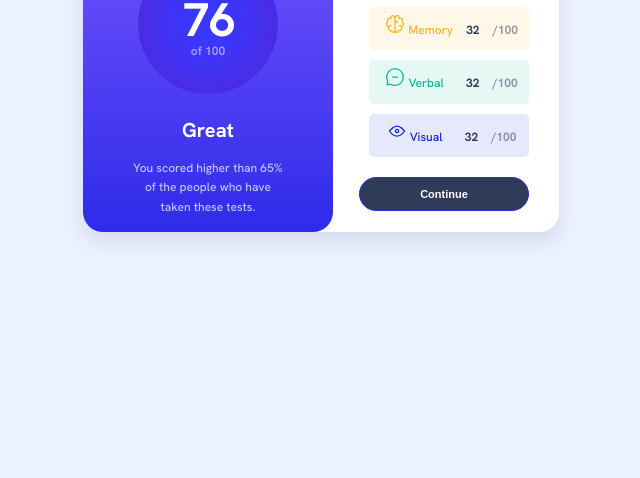
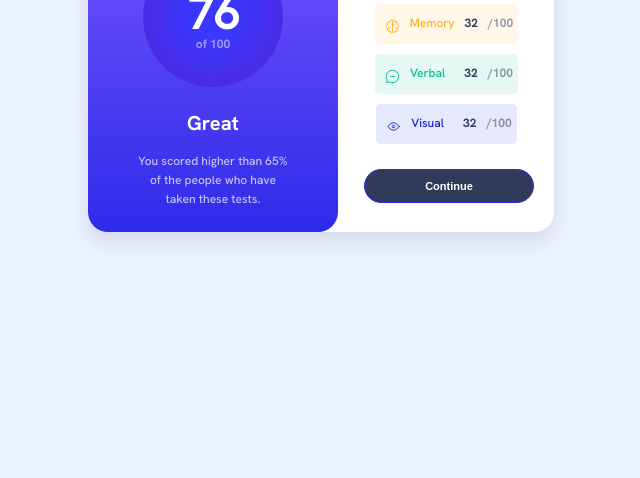
Before and after one commit to elic4vet/results-component, a plain HTML site: page index.html in a window 1280 px wide. Shown: the part 338-816 px from the top of the page, without its empty margins (319-959 px from the left). Drawn offline with Linux system fonts and the light colour scheme.

Commit message:
Update styles.css

```diff
--- a/styles.css
+++ b/styles.css
@@ -31,6 +31,13 @@
   --dark-gray-blue: hsl(224, 30%, 27%);
 
   --main-ff: "Hanken Grotesk", sans-serif;
+  margin: 0;
+  padding: 0;
+}
+
+body,
+html {
+  height: 100%;
 }
 
 body {
@@ -47,6 +54,9 @@ body {
 
 .container {
   display: flex;
+  justify-content: center;
+  align-items: center;
+  height: inherit;
   flex-direction: column;
   align-items: center;
   max-width: 1200px;
@@ -110,7 +120,7 @@ body {
   color: var(--Dark-gray-blue);
   width: 180px;
   height: 250px;
-  padding: 45px 30px 45px 16px;
+  padding: 45px 20px 45px 16px;
 }
 
 /*right */
@@ -157,10 +167,13 @@ body {
 
 .results {
   list-style: none;
-  padding-left: 0;
   align-items: center;
-  margin-left: 5px;
-  margin-bottom: 0;
+  text-align: center;
+  display: flex;
+  flex-direction: column;
+  justify-content: center;
+  margin-top: 10px;
+  padding: 5px 5px 5px 5px;
 }
 .reaction,
 .memory,
@@ -173,8 +186,11 @@ body {
   margin-bottom: 20px;
   border-radius: 5px;
   margin-left: 15px;
-  padding: 7px 10px 10px 10px;
-  display: block;
+  padding: 10px 5px 10px 5px;
+  align-items: center;
+  text-align: center;
+  display: flex;
+  margin-left: 5px;
 }
 
 .reaction {
@@ -200,15 +216,16 @@ body {
   margin-left: 10px;
   color: var(--dark-gray-blue);
   text-align: center;
+  justify-content: center;
+  margin-right: 10px;
 }
 
 .total-percentage {
   font-size: 12px;
   font-weight: 700;
-  margin-left: 10px;
   color: var(--dark-gray-blue);
   opacity: 0.5;
-  text-align: center;
+  justify-content: center;
 }
 
 .btn {
@@ -234,17 +251,19 @@ body {
 }
 
 img {
-  display: inline-block;
+  justify-content: center;
+  align-items: center;
+  margin-top: 5px;
+  max-width: 15px;
   margin-left: 5px;
+  margin-right: 10px;
 }
 
 /*media queries */
-
 @media (max-width: 768px) {
   .container {
+    justify-content: center;
     align-items: center;
-    margin: auto;
-    padding: auto;
   }
   .left-side {
     max-width: 600px;
@@ -254,7 +273,7 @@ img {
   }
   div .right-side {
     padding-left: 25px;
-    padding-right: 40px;
+    padding-right: 20px;
   }
   .right-side {
     max-width: 600px;
```
